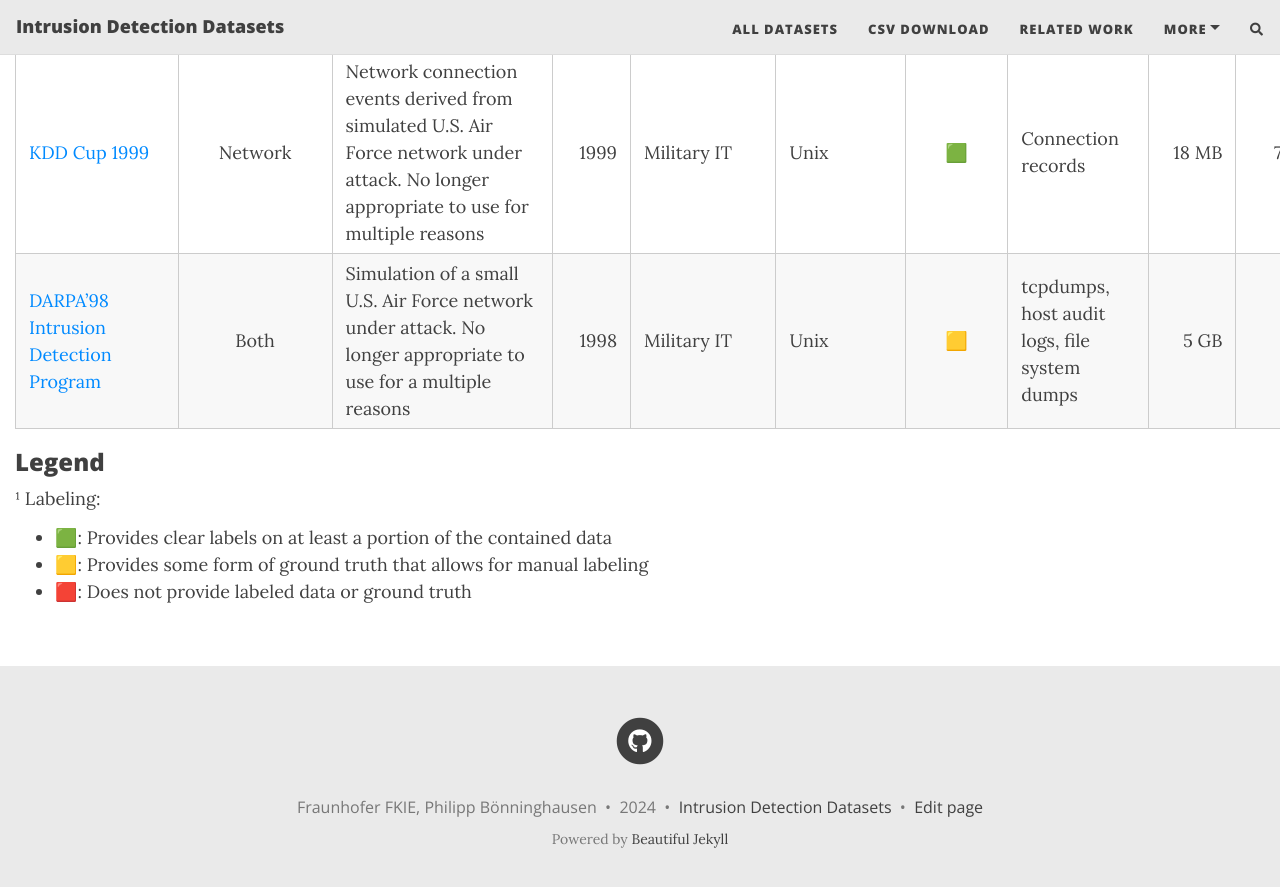
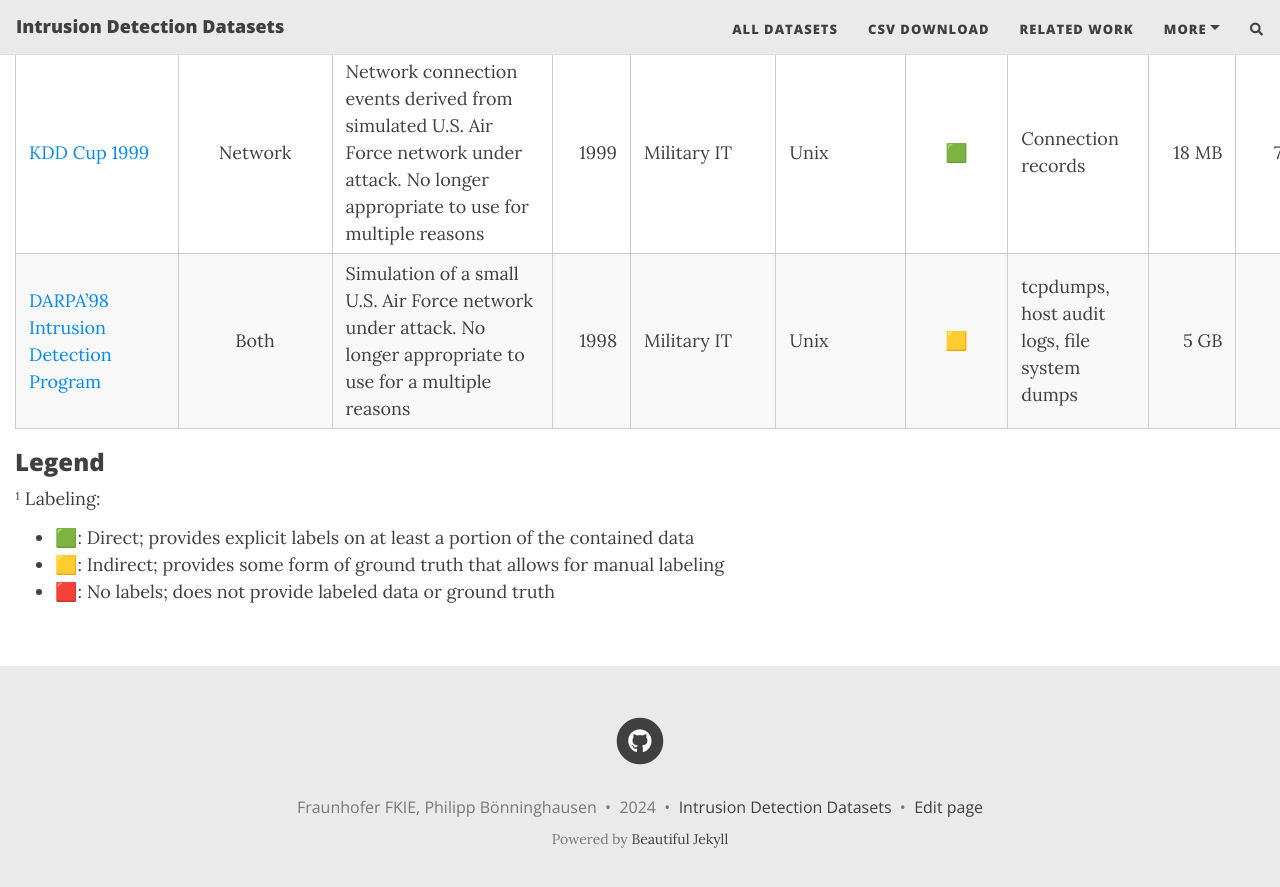
Before and after one commit to fkie-cad/COMIDDS, a Jekyll site: the page built from content/all_datasets.md, in a window 1280 px wide and 900 px high, scrolled down 8613 px. Shown: the top 887 px of the window. Built offline with Jekyll 4.4.1, drawn with Linux system fonts in a browser that asks for light colours; nearby versions of some CDN libraries; comment, search, counter and statistics services are not loaded.

Commit message:
Rename 'Ground Truth' to 'Indirect Labeling'

```diff
--- a/content/all_datasets.md
+++ b/content/all_datasets.md
@@ -60,6 +60,6 @@
 ### Legend
 
 ¹ Labeling:
-- 🟩: Provides clear labels on at least a portion of the contained data
-- 🟨: Provides some form of ground truth that allows for manual labeling
-- 🟥: Does not provide labeled data or ground truth
+- 🟩: Direct; provides explicit labels on at least a portion of the contained data
+- 🟨: Indirect; provides some form of ground truth that allows for manual labeling
+- 🟥: No labels; does not provide labeled data or ground truth
```
